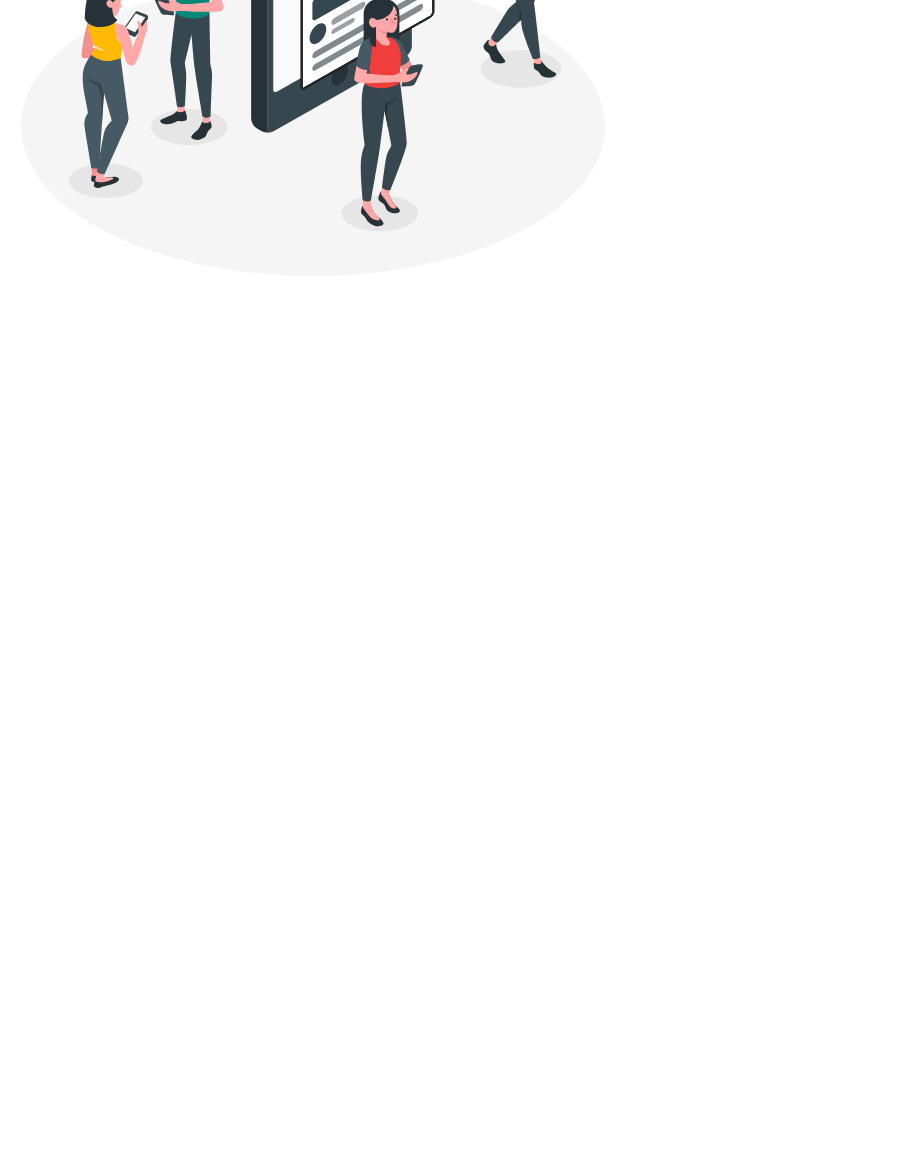
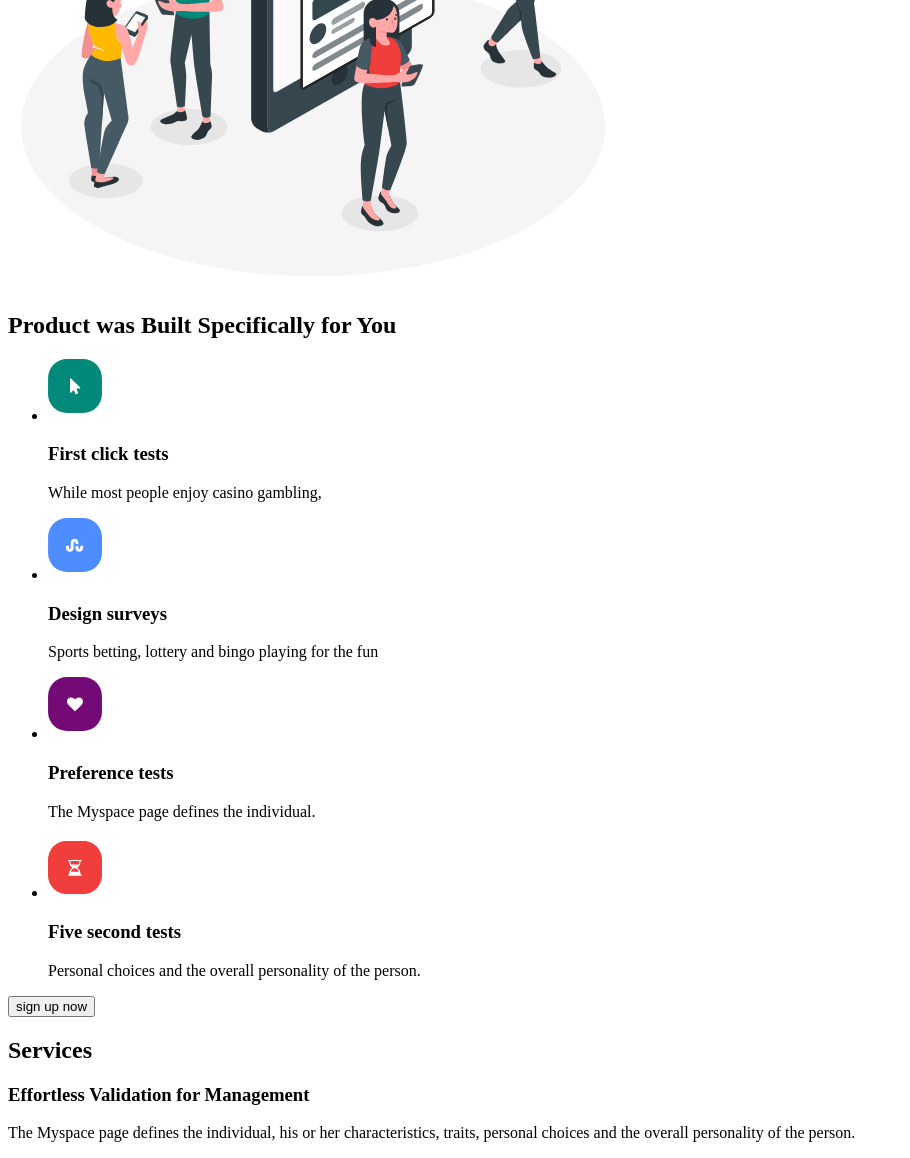
Before and after one commit to ZamorinVolodymyr/blendet-02, a plain HTML site: page index.html in a window 1280 px wide. Shown: the part 620-1778 px from the top of the page, without its empty margins (0-910 px from the left). Before the commit the page ends 920 px from the top, so only its background shows below. Drawn offline with Linux system fonts and the light colour scheme.

Commit message:
add second section

```diff
--- a/index.html
+++ b/index.html
@@ -3,6 +3,7 @@
   <head>
     <meta charset="UTF-8" />
     <meta name="viewport" content="width=device-width, initial-scale=1.0" />
+        <link rel="icon" type="image/svg+xml" href="./images/logo.svg" />
     <title>Business promotion</title>
   </head>
   <body>
@@ -34,6 +35,41 @@
         <li><button type="button">Watch the Video</button></li>
       </ul>
       <img src="images/hero-img.svg" alt="hero-img" width="610" height="555" />
+
+    <section>
+      <h2>Product was Built Specifically for You</h2>
+      <ul>
+        <li>
+          <img src="./images/icon-1.svg" alt="icon-1" width="54" height="61.89" />
+          <h3>First click tests</h3>
+          <p>While most people enjoy casino gambling,</p>
+        </li>
+        <li>
+          <img src="./images/icon-2.svg" alt="icon-2" width="54" height="61.89" />
+          <h3>Design surveys</h3>
+          <p>Sports betting, lottery and bingo playing for the fun</p>
+        </li>
+        <li>
+          <img src="./images/icon-3.svg" alt="icon-3" width="54" height="61.89" />
+          <h3>Preference tests</h3>
+          <p>The Myspace page defines the individual.</p>
+        </li>
+        <li>
+          <img src="./images/icon-4.svg" alt="icon-4" width="54" height="61.89" />
+          <h3>Five second tests</h3>
+          <p>Personal choices and the overall personality of the person.</p>
+        </li>
+      </ul>
+      <button type="button">sign up now</button>
+    </section>
+
+    <section>
+      <h2>Services</h2>
+      <h3>Effortless Validation for
+Management</h3>
+<p>The Myspace page defines the individual, his or her characteristics, traits, personal choices and the overall personality of the person. </p>
+    </section>
+
     </main>
   </body>
 </html>
```
Also changed, not shown: customers.html (+3 -3 lines), pricing.html (+3 -3 lines), images/collaboration-img.svg (added), images/icon-1.svg (added), images/icon-2.svg (added), images/icon-3.svg (added), images/icon-4.svg (added), images/management-img.svg (added), images/support-img.svg (added).
